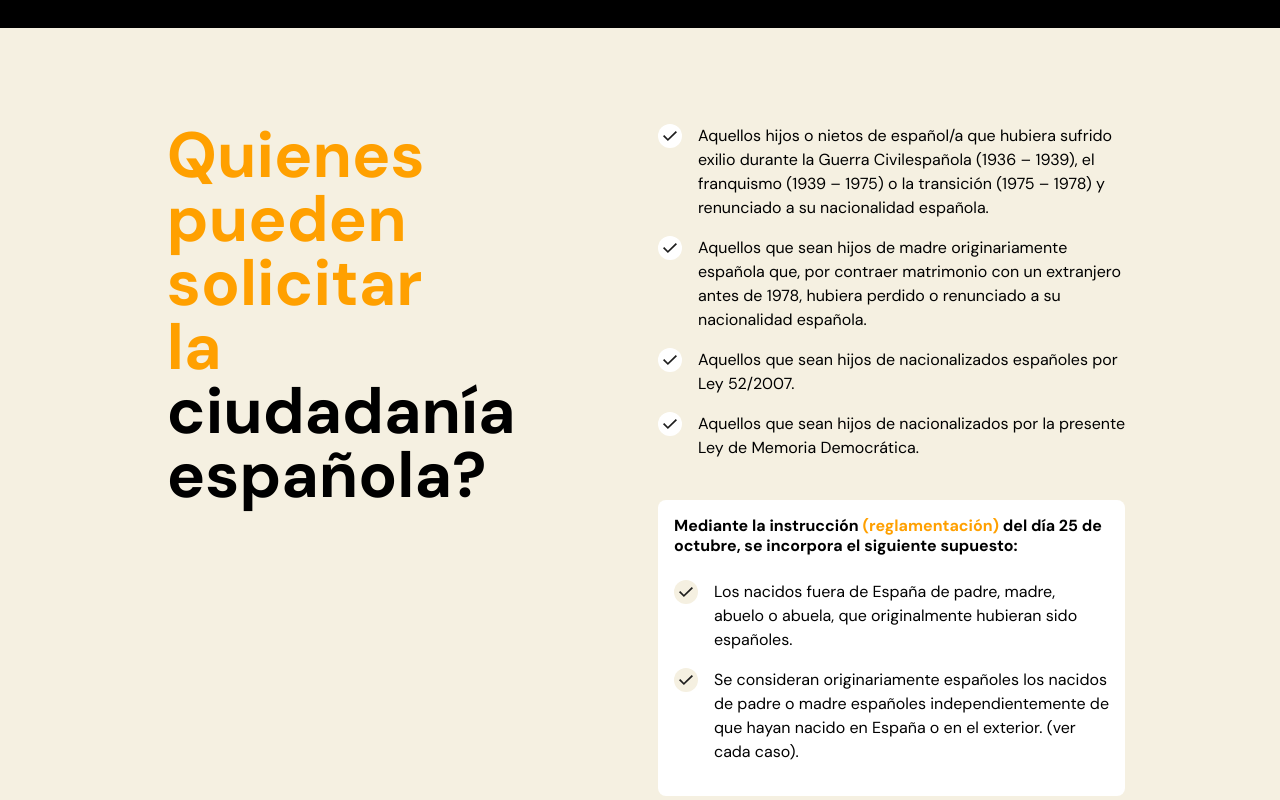
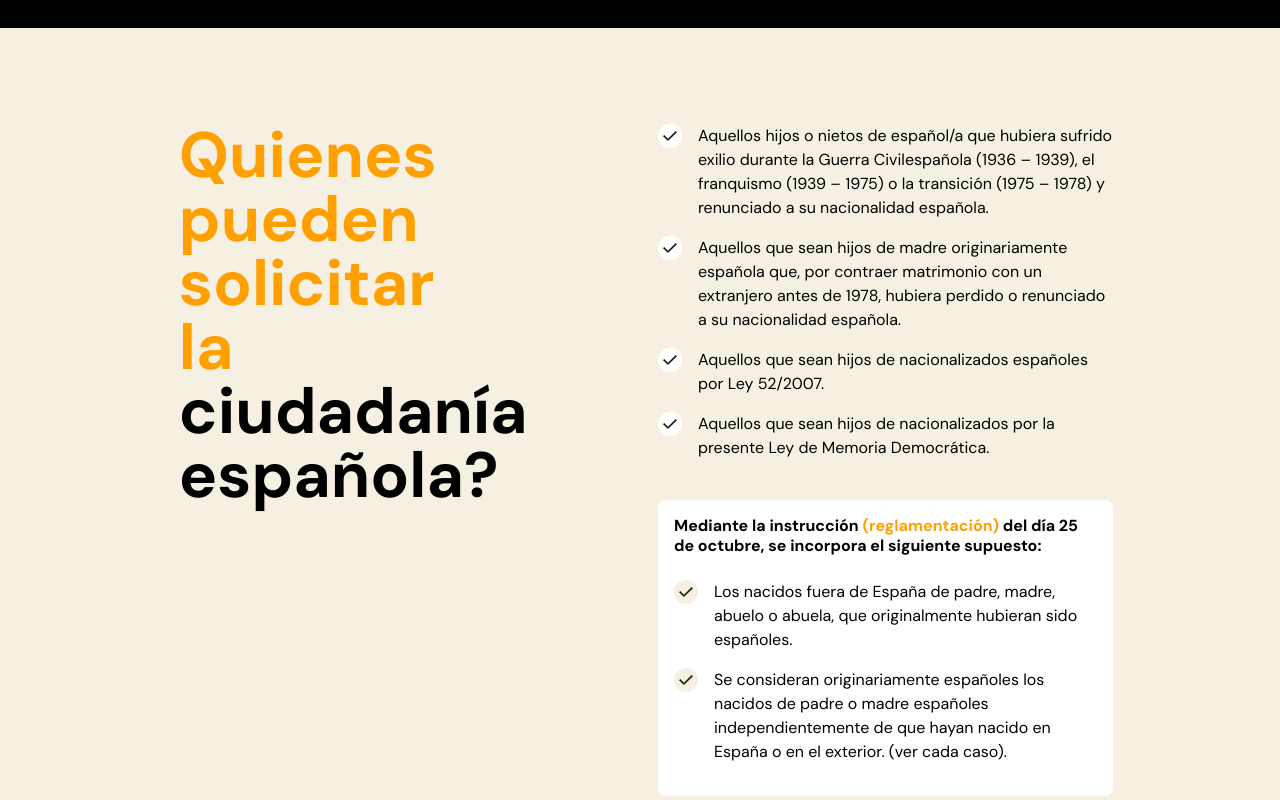
Before and after one commit to ketzal88/shallpass, a React (Create React App) app: page /ciudadania-espanola in a window 1280 px wide. Shown: the part 1860-2660 px from the top of the page. Built offline with nearby package versions, Linux system fonts and the light colour scheme.

Commit message:
styles updates Padding Ok

```diff
--- a/src/components/Landings/Explainer/Explainer.js
+++ b/src/components/Landings/Explainer/Explainer.js
@@ -25,7 +25,7 @@ export const Explainer = ({ dark = false, title, titleSpan, standarList, hihligt
         `}
 
         >
-            <Col md={10} style={{ padding: '0px' }}
+            <Col md={10}
                 className={`
                     ${styles.main}
                     `}>
--- a/src/components/Landings/Explainer/Explainer.module.scss
+++ b/src/components/Landings/Explainer/Explainer.module.scss
@@ -18,7 +18,7 @@ $anchoDeCaja: $maxWith - (4 * $margin);
 
   @include media-breakpoint-down(md) {
     padding: 64px $marginMobile 64px $marginMobile !important;
-    margin-top: 64px !important;
+    margin: 64px 0 0 0 !important;
   }
 }
 
--- a/src/components/Landings/Explainer2/Explainer2.module.scss
+++ b/src/components/Landings/Explainer2/Explainer2.module.scss
@@ -17,7 +17,7 @@ $anchoDeCaja: $maxWith - (4 * $margin);
   // margin-top: 96px !important;
   @include media-breakpoint-down(md) {
     padding: 64px $marginMobile 64px $marginMobile !important;
-    margin-top: -1px !important;
+    margin: -1px 0 0 0 !important;
   }
 }
 
--- a/src/components/Landings/HeroText/HeroText.module.scss
+++ b/src/components/Landings/HeroText/HeroText.module.scss
@@ -29,6 +29,7 @@
     line-height: 24px; /* 100% */
   }
   @include media-breakpoint-down(md) {
+    margin: 0px !important;
     h1 {
       margin-top: 64px;
       font-size: 40px;
--- a/src/pages/CiudadaniaEspanola.js
+++ b/src/pages/CiudadaniaEspanola.js
@@ -47,8 +47,8 @@ export const CiudadaniaEspanola = () => {
                 </Col>
             </Row>
             <Row className={`justify-content-md-center ${styles.bgL}`}>
-                <Row className={`justify-content-md-center ${styles.explainerContainer}`} >
-                    <Col className={`${styles.mainFullW}`}>
+                <Row className={`justify-content-md-center ${styles.explainerContainer}`}  >
+                    <Col className={`${styles.mainFullW}`} >
                         <Explainer
                             title={`Quienes pueden solicitar la `}
                             titleSpan={`ciudadanía española?`}
--- a/src/pages/Landings.module.scss
+++ b/src/pages/Landings.module.scss
@@ -39,5 +39,6 @@
 .explainerContainer {
   @include media-breakpoint-down(md) {
     margin: 0px !important;
+    padding: 0px !important;
   }
 }
```
